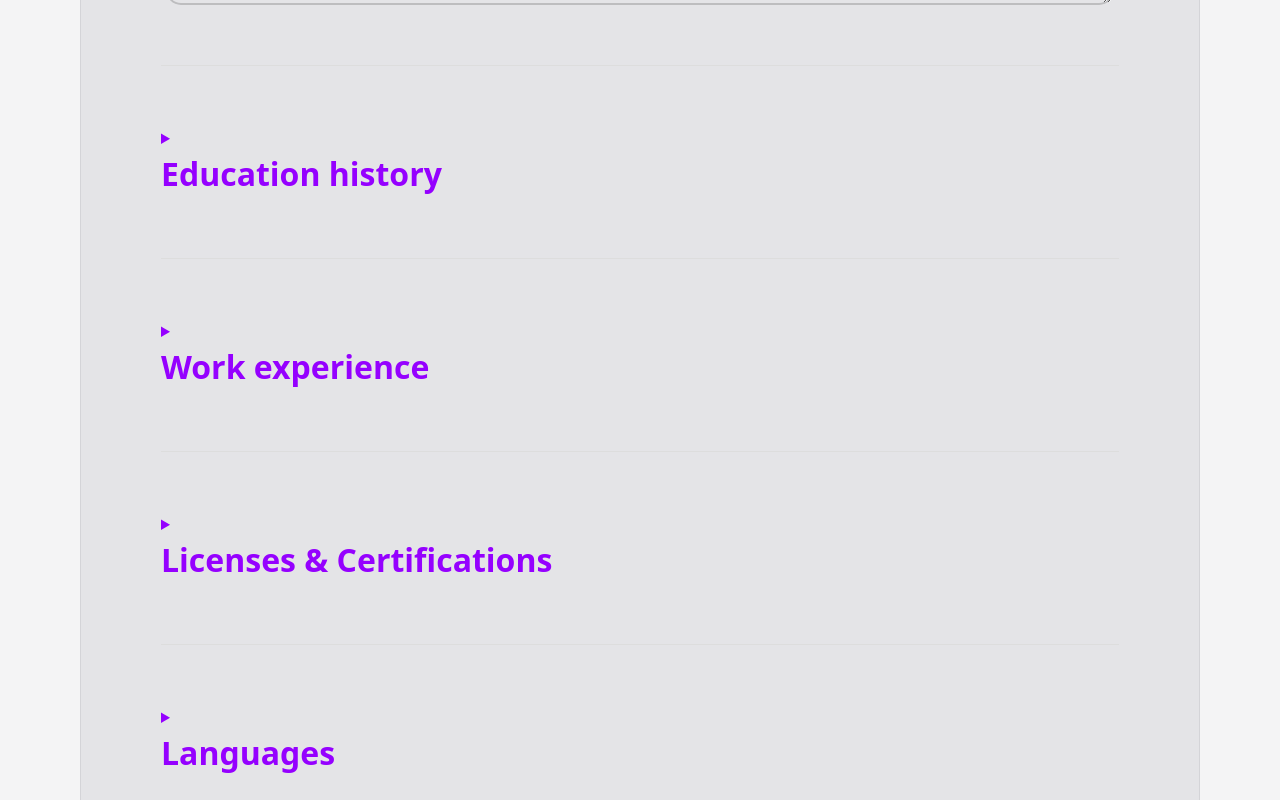
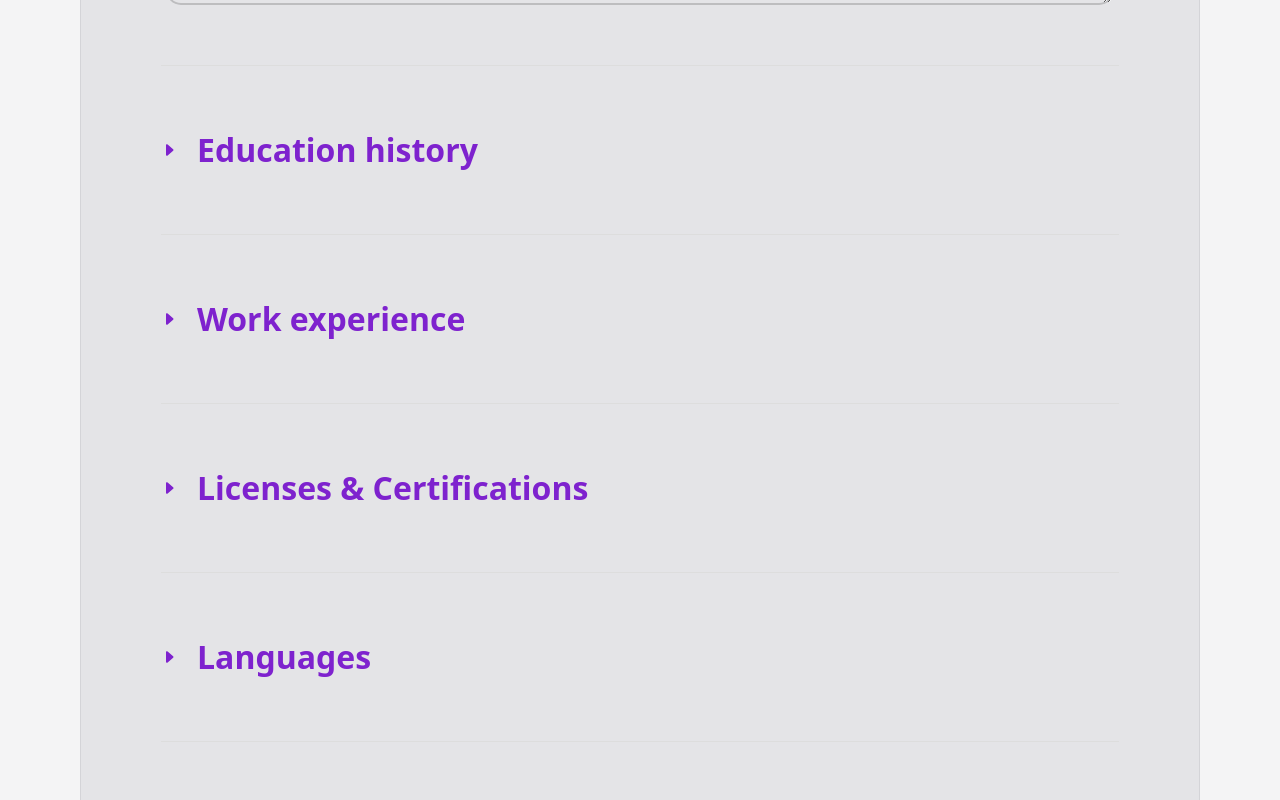
Before and after one commit to ribborges/cv-creator, a React (Vite) app: page / in a window 1280 px wide. Shown: the part 780-1580 px from the top of the page. Built offline with nearby package versions, Linux system fonts and the light colour scheme; what @react-pdf/renderer would draw is missing.

Commit message:
style: remove SCSS styles from Collapse component and implement TailwindCSS for styling

```diff
--- a/src/components/Collapse/_style.scss
+++ /dev/null
@@ -1,16 +0,0 @@
-@import "../../style/abstract/var";
-
-.details {
-    display: flex;
-    flex-direction: column;
-
-    .summary {
-        color: $primary-accent-color;
-
-        transition: color 0.5s;
-
-        &:hover {
-            color: $secondary-accent-color;
-        }
-    }
-}
--- a/src/components/Collapse/index.tsx
+++ b/src/components/Collapse/index.tsx
@@ -1,6 +1,5 @@
 import { ReactNode, useState } from 'react';
-
-import './_style.scss';
+import { CaretRightFill } from 'react-bootstrap-icons';
 
 interface collapseProps {
     title: ReactNode,
@@ -8,10 +7,19 @@ interface collapseProps {
 }
 
 export default function Collapse(props: collapseProps) {
+    const [isOpen, setIsOpen] = useState(false);
+
+    const handleClick = () => {
+        setIsOpen(!isOpen);
+    }
+
     return (
-        <details className="details">
-            <summary className="summary">{props.title}</summary>
-            <div className="content">
+        <details className="flex gap-5">
+            <summary onClick={handleClick} className="flex gap-5 items-center text-purple-700 hover:text-pink-700 transition duration-500 flex-2">
+                <CaretRightFill className={`transform ${isOpen ? 'rotate-90' : ''} transition duration-500`} />
+                {props.title}
+            </summary>
+            <div>
                 {props.children}
             </div>
         </details>
```
